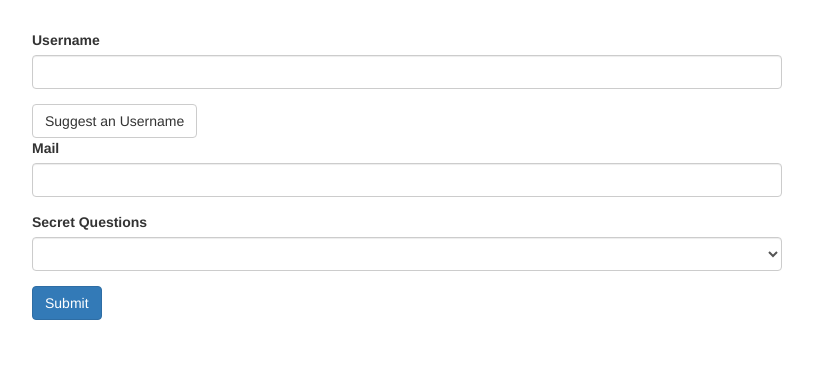
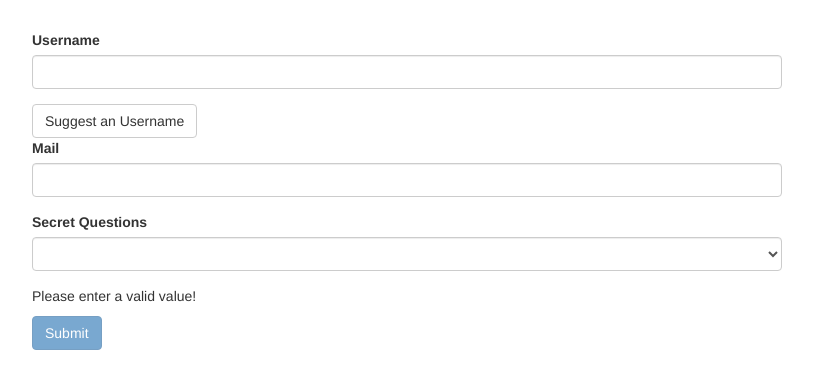
Before and after one commit to VitoCornelius/Angular-learn_forms, an Angular app: page / in a window 1280 px wide. Shown: the top 388 px of the page, without its empty margins (233-1046 px from the left). Built offline with nearby package versions, Linux system fonts and the light colour scheme.

Commit message:
add simple validation, button should be disabled if the form is not valid

```diff
--- a/src/app/app.component.css
+++ b/src/app/app.component.css
@@ -1,3 +1,6 @@
 .container {
   margin-top: 30px;
 }
+input.ng-invalid.ng-touched{ /*ANGULAR class added when the form is invlaid*/
+  border: 1px solid red;
+}
--- a/src/app/app.component.html
+++ b/src/app/app.component.html
@@ -8,15 +8,22 @@
         <div id="user-data">
           <div class="form-group">
             <label for="username">Username</label>
-            <input type="text" id="username" class="form-control"
+            <input type="text"
+            id="username"
+            class="form-control"
             ngModel name="username"
+            required
             >
           </div>
           <button class="btn btn-default" type="button">Suggest an Username</button>
           <div class="form-group">
             <label for="email">Mail</label>
-            <input type="email" id="email" class="form-control"
+            <input type="email"
+            id="email"
+            class="form-control"
             ngModel name="email"
+            required
+            email
             >
           </div>
         </div>
@@ -29,7 +36,12 @@
             <option value="teacher">Your first teacher?</option>
           </select>
         </div>
-        <button class="btn btn-primary" type="submit">Submit</button>
+        <p>Please enter a valid value!</p>
+        <button
+        class="btn btn-primary"
+        type="submit"
+        [disabled]="!f.valid"
+        >Submit</button>
       </form>
     </div>
   </div>
```
